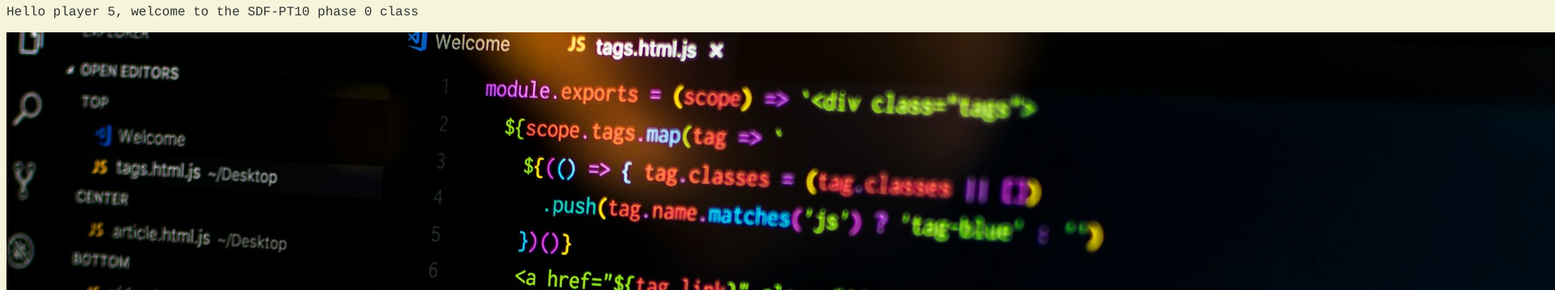
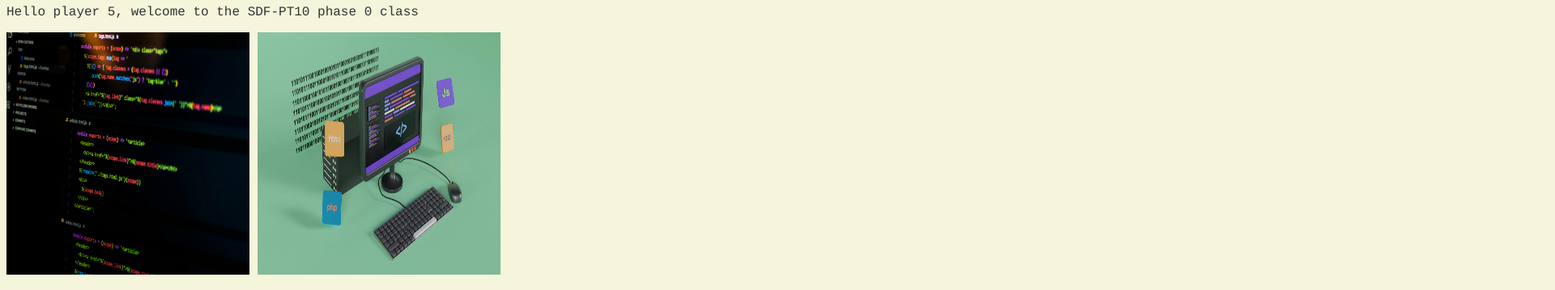
Before and after one commit to rowneywebster/html-and-CSS-TM-web-sample, a plain HTML site: page index.html in a window 1280 px wide. Shown: the part 74-433 px from the top of the page at 81% size, 1920 px wide, since content can reach past the window. Drawn offline with Linux system fonts and the light colour scheme.

Commit message:
Image updated to same size

```diff
--- a/index.html
+++ b/index.html
@@ -17,8 +17,8 @@
     <h1>Welcome to HTML</h1>
     <p>Hello player 5, welcome to the SDF-PT10 phase 0 class</p>
     <div class="image-container">
-      <img src="Images/image2..jpg" class="animated image" />
-      <img src="Images/image3.jpg" class="animated image" />
+      <img src="Images/image2..jpg" width="300px" height="300px" class="animated image" />
+      <img src="Images/image3.jpg" width="300px" height="300px " class="animated image" />
     </div>
 
     <!-- TODO 3*: Add an extra image and use ONLY CSS to make the two images animate interchangeably -->
```
